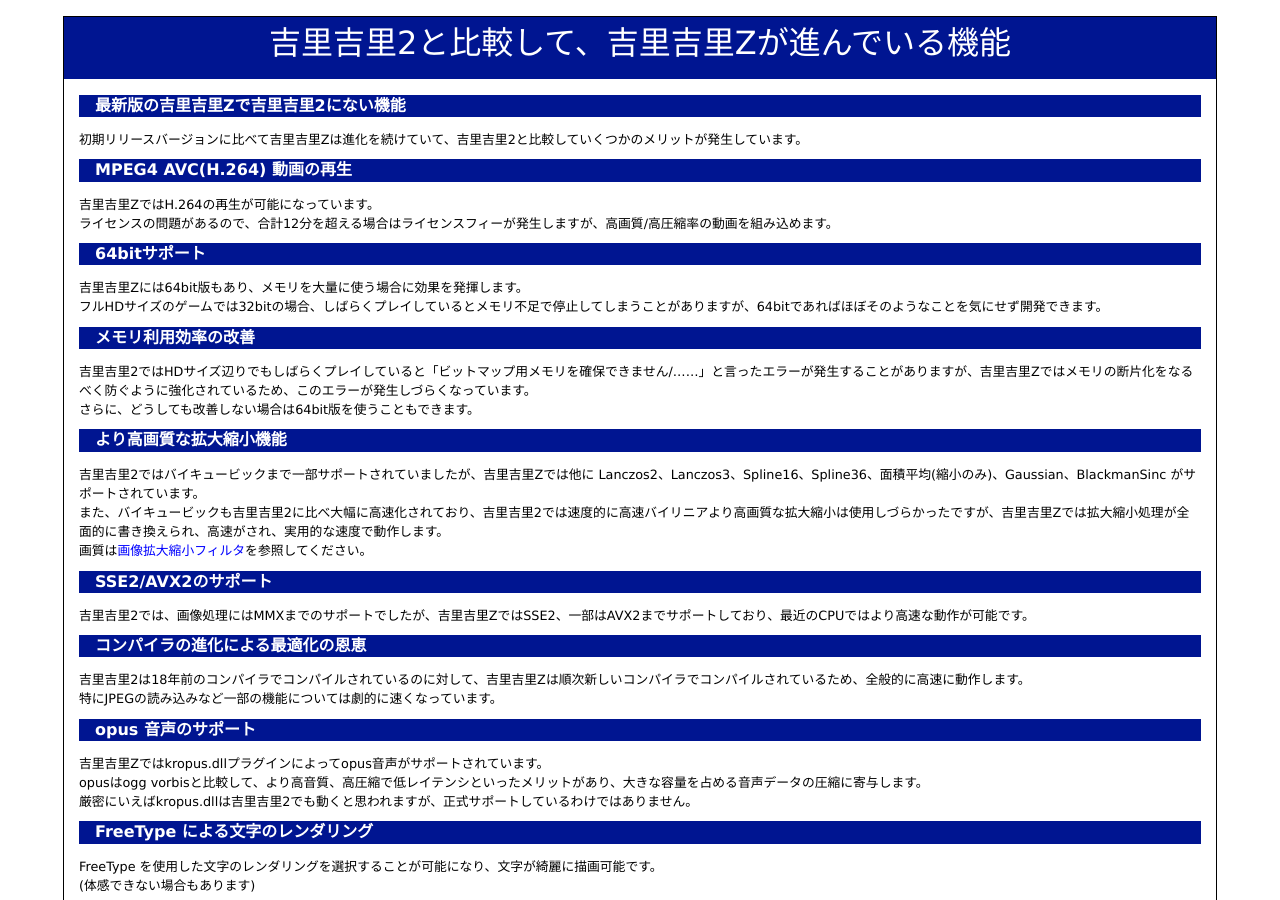
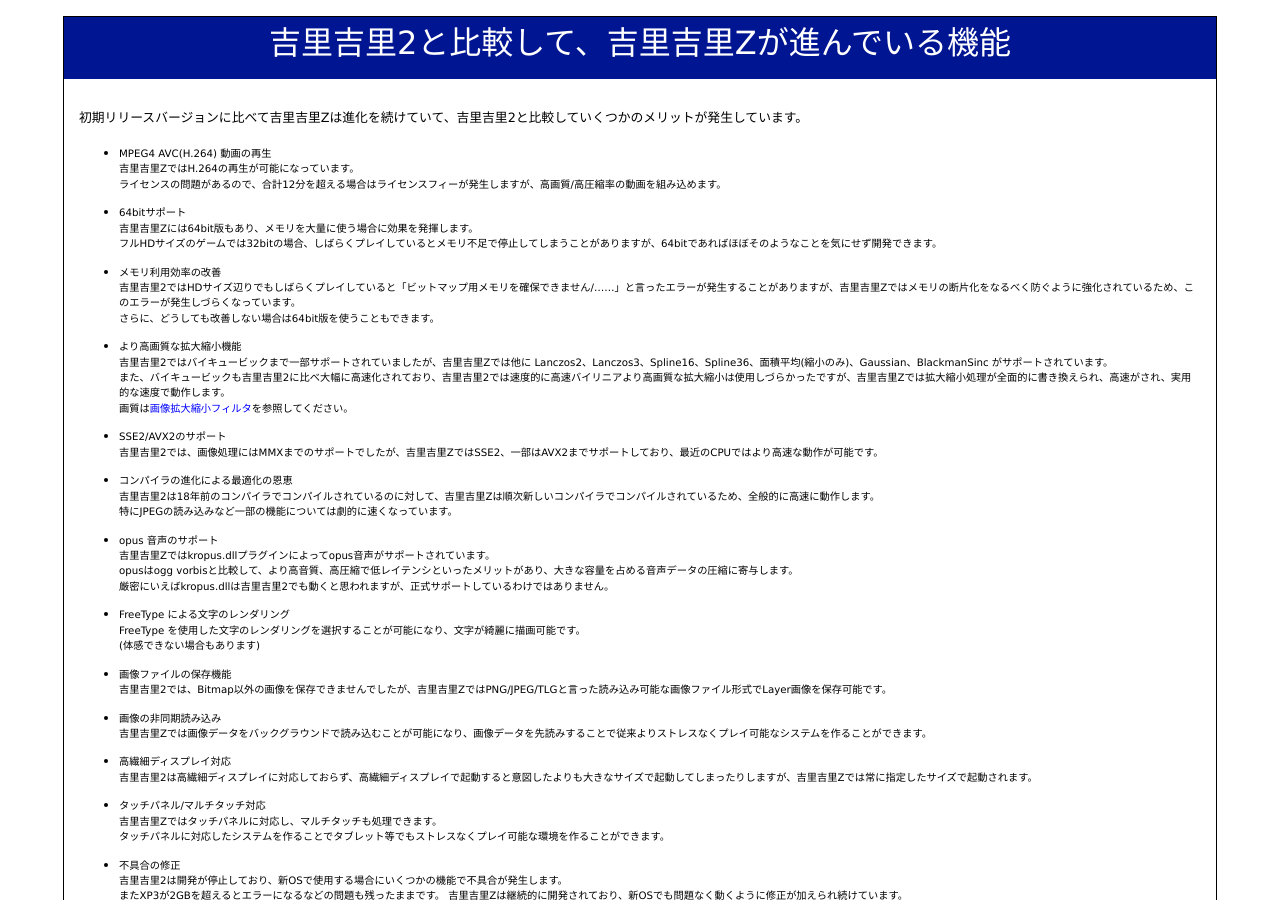
Before and after one commit to KimoriTama/documents, a Jekyll site: the page built from new_features.md, in a window 1280 px wide and 900 px high. Built offline with Jekyll 4.4.1, drawn with Linux system fonts in a browser that asks for light colours.

Commit message:
new_featuresの体裁修正

```diff
--- a/new_features.md
+++ b/new_features.md
@@ -3,69 +3,67 @@ layout: default
 title: 吉里吉里2と比較して、吉里吉里Zが進んでいる機能
 ---
 
-## 最新版の吉里吉里Zで吉里吉里2にない機能
-
 初期リリースバージョンに比べて吉里吉里Zは進化を続けていて、吉里吉里2と比較していくつかのメリットが発生しています。
 
-## MPEG4 AVC(H.264) 動画の再生
+* MPEG4 AVC(H.264) 動画の再生
 吉里吉里ZではH.264の再生が可能になっています。
 ライセンスの問題があるので、合計12分を超える場合はライセンスフィーが発生しますが、高画質/高圧縮率の動画を組み込めます。
 
-## 64bitサポート
+* 64bitサポート
 吉里吉里Zには64bit版もあり、メモリを大量に使う場合に効果を発揮します。
 フルHDサイズのゲームでは32bitの場合、しばらくプレイしているとメモリ不足で停止してしまうことがありますが、64bitであればほぼそのようなことを気にせず開発できます。
 
-## メモリ利用効率の改善
+* メモリ利用効率の改善
 吉里吉里2ではHDサイズ辺りでもしばらくプレイしていると「ビットマップ用メモリを確保できません/……」と言ったエラーが発生することがありますが、吉里吉里Zではメモリの断片化をなるべく防ぐように強化されているため、このエラーが発生しづらくなっています。
 さらに、どうしても改善しない場合は64bit版を使うこともできます。
 
-## より高画質な拡大縮小機能
+* より高画質な拡大縮小機能
 吉里吉里2ではバイキュービックまで一部サポートされていましたが、吉里吉里Zでは他に Lanczos2、Lanczos3、Spline16、Spline36、面積平均(縮小のみ)、Gaussian、BlackmanSinc がサポートされています。
 また、バイキュービックも吉里吉里2に比べ大幅に高速化されており、吉里吉里2では速度的に高速バイリニアより高画質な拡大縮小は使用しづらかったですが、吉里吉里Zでは拡大縮小処理が全面的に書き換えられ、高速がされ、実用的な速度で動作します。
 画質は[画像拡大縮小フィルタ](https://krkrz.github.io/documents/TJS2/imagescaling.html)を参照してください。
 
-## SSE2/AVX2のサポート
+* SSE2/AVX2のサポート
 吉里吉里2では、画像処理にはMMXまでのサポートでしたが、吉里吉里ZではSSE2、一部はAVX2までサポートしており、最近のCPUではより高速な動作が可能です。
 
-## コンパイラの進化による最適化の恩恵
+* コンパイラの進化による最適化の恩恵
 吉里吉里2は18年前のコンパイラでコンパイルされているのに対して、吉里吉里Zは順次新しいコンパイラでコンパイルされているため、全般的に高速に動作します。
 特にJPEGの読み込みなど一部の機能については劇的に速くなっています。
 
-## opus 音声のサポート
+* opus 音声のサポート
 吉里吉里Zではkropus.dllプラグインによってopus音声がサポートされています。
 opusはogg vorbisと比較して、より高音質、高圧縮で低レイテンシといったメリットがあり、大きな容量を占める音声データの圧縮に寄与します。
 厳密にいえばkropus.dllは吉里吉里2でも動くと思われますが、正式サポートしているわけではありません。
 
-## FreeType による文字のレンダリング
+* FreeType による文字のレンダリング
 FreeType を使用した文字のレンダリングを選択することが可能になり、文字が綺麗に描画可能です。
 (体感できない場合もあります)
 
-## 画像ファイルの保存機能
+* 画像ファイルの保存機能
 吉里吉里2では、Bitmap以外の画像を保存できませんでしたが、吉里吉里ZではPNG/JPEG/TLGと言った読み込み可能な画像ファイル形式でLayer画像を保存可能です。
 
-## 画像の非同期読み込み
+* 画像の非同期読み込み
 吉里吉里Zでは画像データをバックグラウンドで読み込むことが可能になり、画像データを先読みすることで従来よりストレスなくプレイ可能なシステムを作ることができます。
 
-## 高繊細ディスプレイ対応
+* 高繊細ディスプレイ対応
 吉里吉里2は高繊細ディスプレイに対応しておらず、高繊細ディスプレイで起動すると意図したよりも大きなサイズで起動してしまったりしますが、吉里吉里Zでは常に指定したサイズで起動されます。
 
-## タッチパネル/マルチタッチ対応
+* タッチパネル/マルチタッチ対応
 吉里吉里Zではタッチパネルに対応し、マルチタッチも処理できます。
 タッチパネルに対応したシステムを作ることでタブレット等でもストレスなくプレイ可能な環境を作ることができます。
 
-## 不具合の修正
+* 不具合の修正
 吉里吉里2は開発が停止しており、新OSで使用する場合にいくつかの機能で不具合が発生します。
 またXP3が2GBを超えるとエラーになるなどの問題も残ったままです。
 吉里吉里Zは継続的に開発されており、新OSでも問題なく動くように修正が加えられ続けています。
 また、吉里吉里2の時にあった不具合も修正され続けています。
 
-## 多言語対応
+* 多言語対応
 吉里吉里Zは、多言語対応されており、非日本語環境でも動作します。
 またエラーメッセージなどは日本語/英語/中国語がサポートされています。
 
-## theora動画の再生
+* theora動画の再生
 Ogg Theora動画も再生できます。
 WMVがあるので、あまり活躍の場面はないですが、使いたい場合は使えます。
 
-## 他の便利な機能
+* 他の便利な機能
 TJS2スクリプトを直接書いている場合、9patch機能やArray/Dictionayのpack/unpack、Array/DictionayのloadStructメソッドによるセーブデータによるスクリプト実行回避、ImageFunctionとBitmapクラスによる柔軟なスクリプトの記述、Rectクラスの追加、マウスのX1/X2(進む/戻る)ボタンサポート、UTF-8のサポート等細かい部分で便利な機能が追加されています。
```
